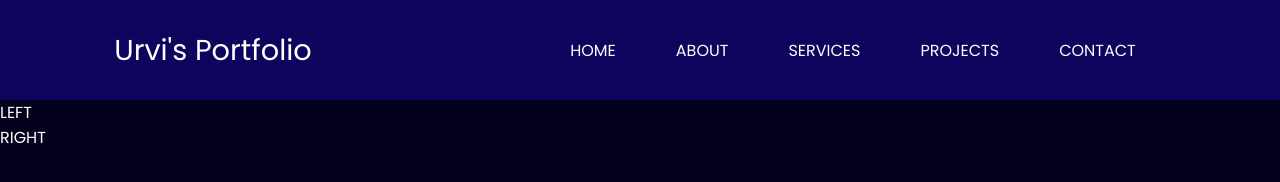
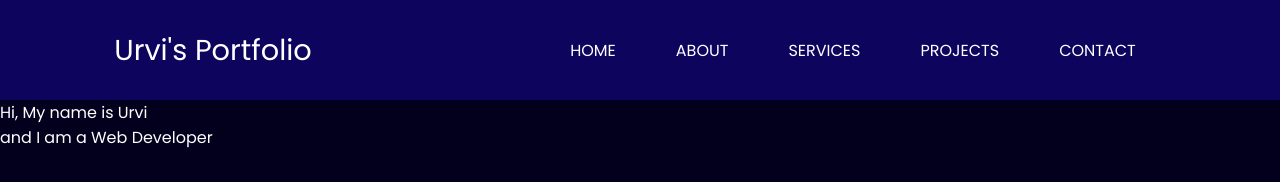
Before and after one commit to Urvashi189/Portfolio, a plain HTML site: page index.html in a window 1280 px wide. Drawn offline with Linux system fonts and the light colour scheme.

Commit message:
Update index.html

```diff
--- a/index.html
+++ b/index.html
@@ -28,11 +28,14 @@
     </header>
     <main>
         <section class="firstsection">
-            <div class="leftsection">LEFT</div>
-            <div class="rightsection">RIGHT</div>
+            <div class="leftsection">
+                Hi, My name is Urvi
+                <br>and I am a Web Developer
+            </div>
+            <div class="rightsection"></div>
+            <img src="bg.png" alt="">
         </section>
     </main>
 
 </body>
-
 </html>
```
